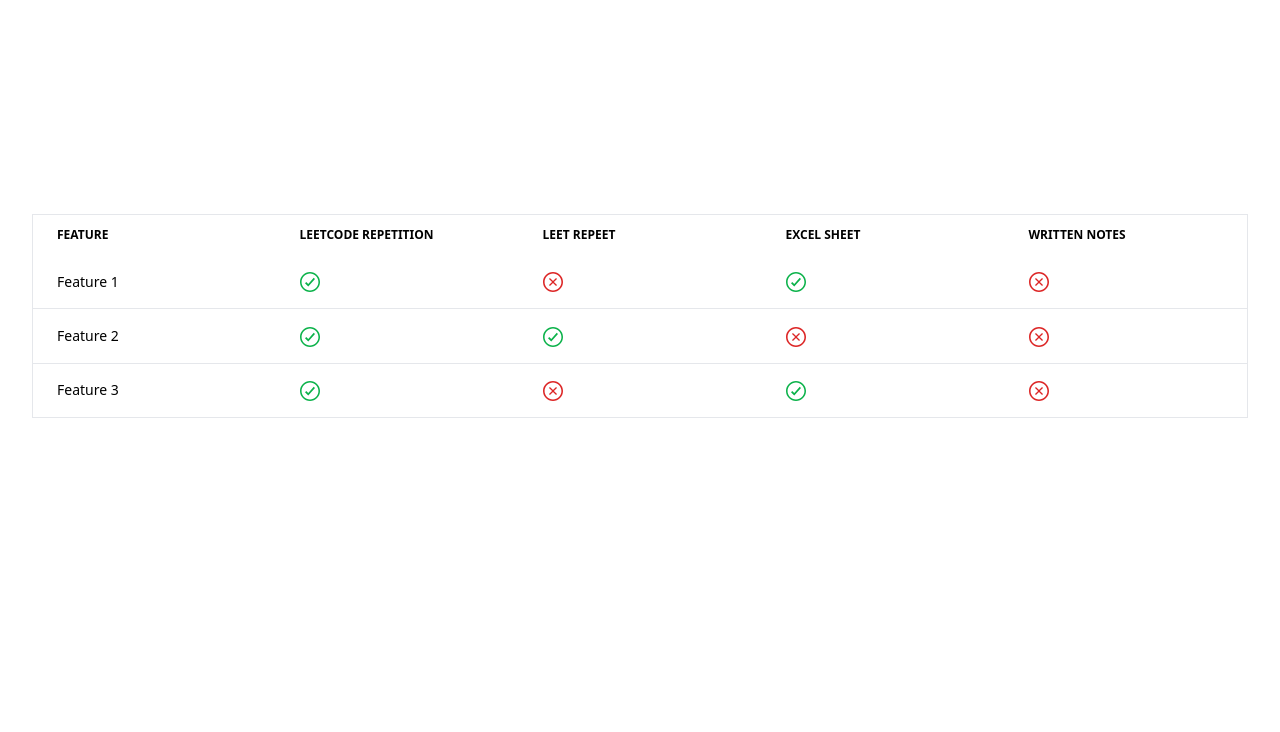
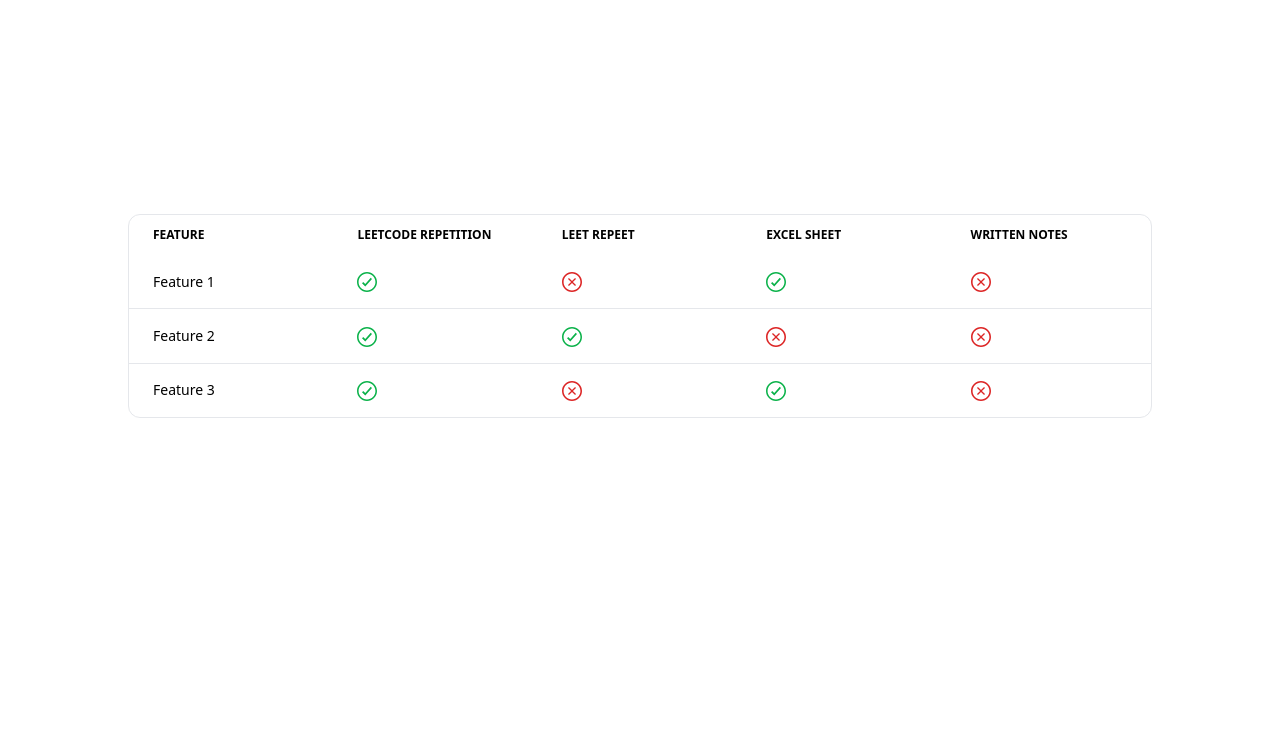
Before and after one commit to leetcode-repetition/landing-page, a website: page docs/index.html in a window 1280 px wide. Shown: the part 68-800 px from the top of the page. Drawn offline with Linux system fonts and the light colour scheme.

Commit message:
table formated correctly

```diff
--- a/docs/index.html
+++ b/docs/index.html
@@ -55,7 +55,8 @@
     <main class="flex-grow pt-16 mx-8">
       <div id="Features" class="min-h-[80vh] flex flex-col justify-center">
         <div class="overflow-x-auto">
-          <table class="table-fixed min-w-full border overflow-hidden">
+          <div class="max-w-5xl mx-auto border rounded-xl overflow-hidden">
+            <table class="table-fixed min-w-full">
               <colgroup>
                 <col class="w-1/5" />
                 <col class="w-1/5" />
@@ -74,7 +75,6 @@
                 </tr>
               </thead>
               <tbody class="bg-card divide-y divide-border">
-              <!-- Row 1 -->
                 <tr>
                   <td class="px-6 py-4 whitespace-nowrap text-sm">Feature 1</td>
                   <td class="px-6 py-4 whitespace-nowrap text-sm">
@@ -90,7 +90,7 @@
                     <img src="./static/cross.svg" alt="cross" class="inline-block h-5 w-5" />
                   </td>
                 </tr>
-              <!-- Row 2 -->
+
                 <tr class="bg-muted/50">
                   <td class="px-6 py-4 whitespace-nowrap text-sm">Feature 2</td>
                   <td class="px-6 py-4 whitespace-nowrap text-sm">
@@ -106,7 +106,7 @@
                     <img src="./static/cross.svg" alt="cross" class="inline-block h-5 w-5" />
                   </td>
                 </tr>
-              <!-- Row 3 -->
+
                 <tr>
                   <td class="px-6 py-4 whitespace-nowrap text-sm">Feature 3</td>
                   <td class="px-6 py-4 whitespace-nowrap text-sm">
@@ -124,6 +124,7 @@
                 </tr>
               </tbody>
             </table>
+          </div>
         </div>
       </div>
 
```
Also changed, not shown: docs/output.css. Lines whose indentation alone changed are shown as unchanged.
